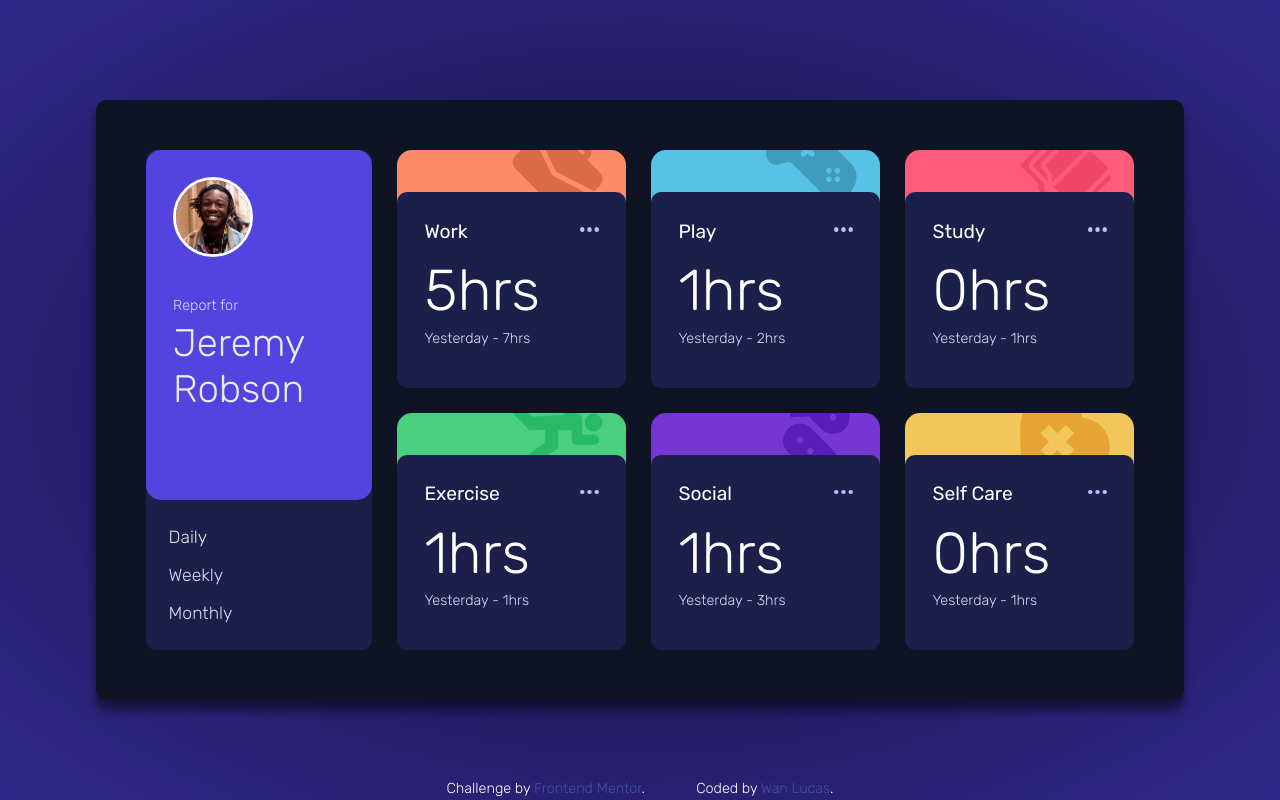
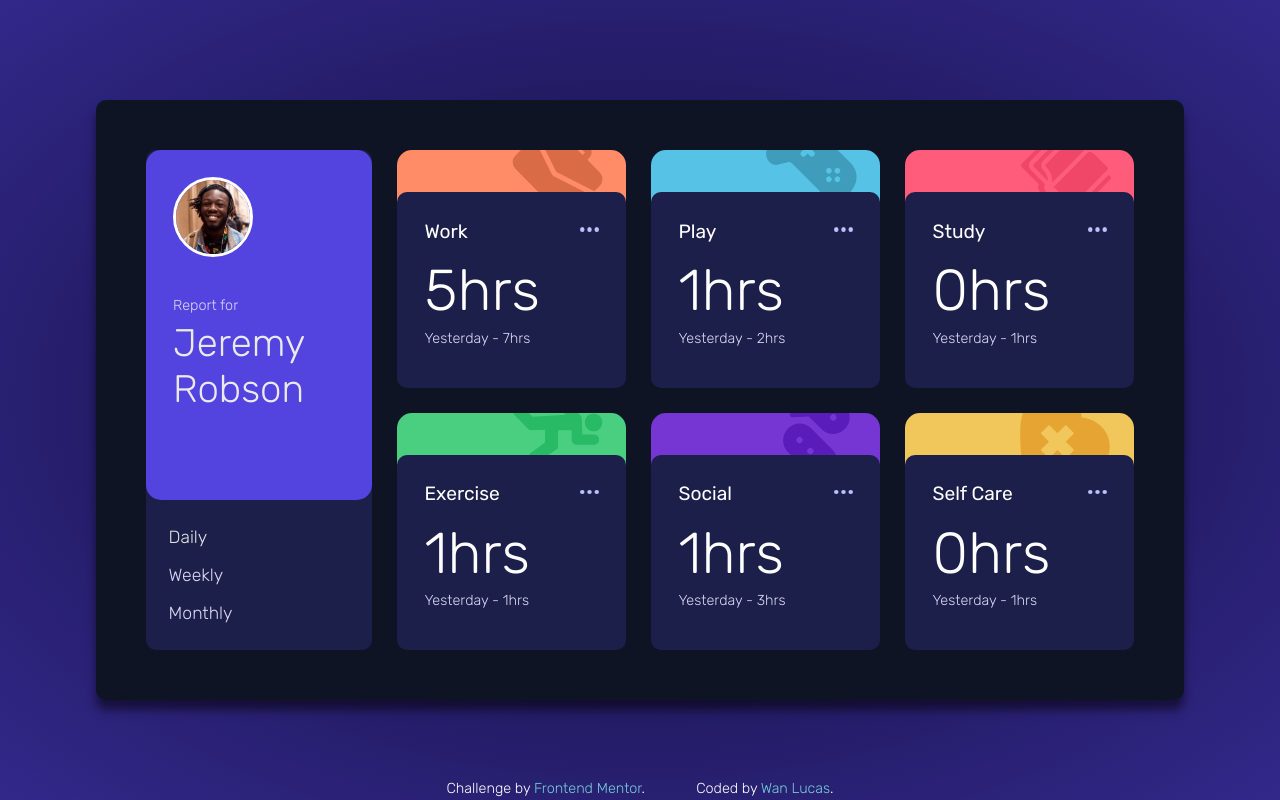
Before and after one commit to wanlucas/Painel-de-controle-de-tempo--desafio-Mentor-Frontend, a plain HTML site: page index.html in a window 1280 px wide. Drawn offline with Linux system fonts and the light colour scheme.

Commit message:
correção de cor

```diff
--- a/index.html
+++ b/index.html
@@ -6,14 +6,7 @@
 
   <link rel="icon" type="image/png" sizes="32x32" href="./images/favicon-32x32.png">
   <link rel="stylesheet" href="style.css">
-
   <title>Frontend Mentor | Time tracking dashboard</title>
-
-  <!-- Feel free to remove these styles or customise in your own stylesheet 👍 -->
-  <style>
-    .attribution { font-size: 11px; text-align: center; }
-    .attribution a { color: hsl(228, 45%, 44%); }
-  </style>
 </head>
 <body>
   <main>
--- a/style.css
+++ b/style.css
@@ -211,7 +211,7 @@ footer {
 }
 .attribution a{
     text-decoration: none;
-    color:  hsl(188, 70%, 67%);
+    color:  hsl(188, 57%, 66%);
 }
 .attribution a:hover {
     color:  hsl(215, 100%, 83%);
```
